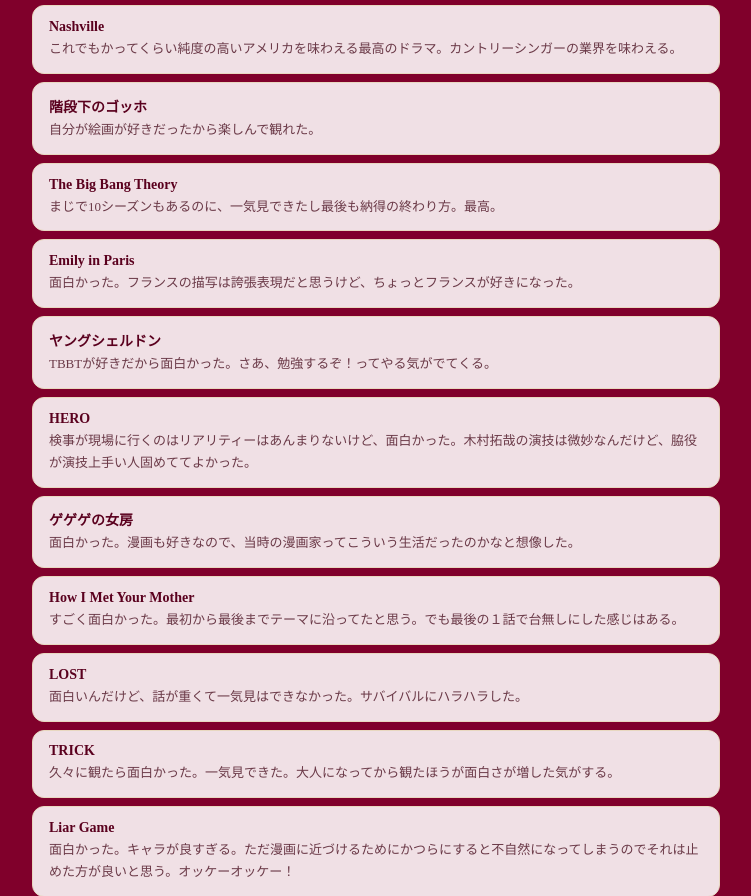
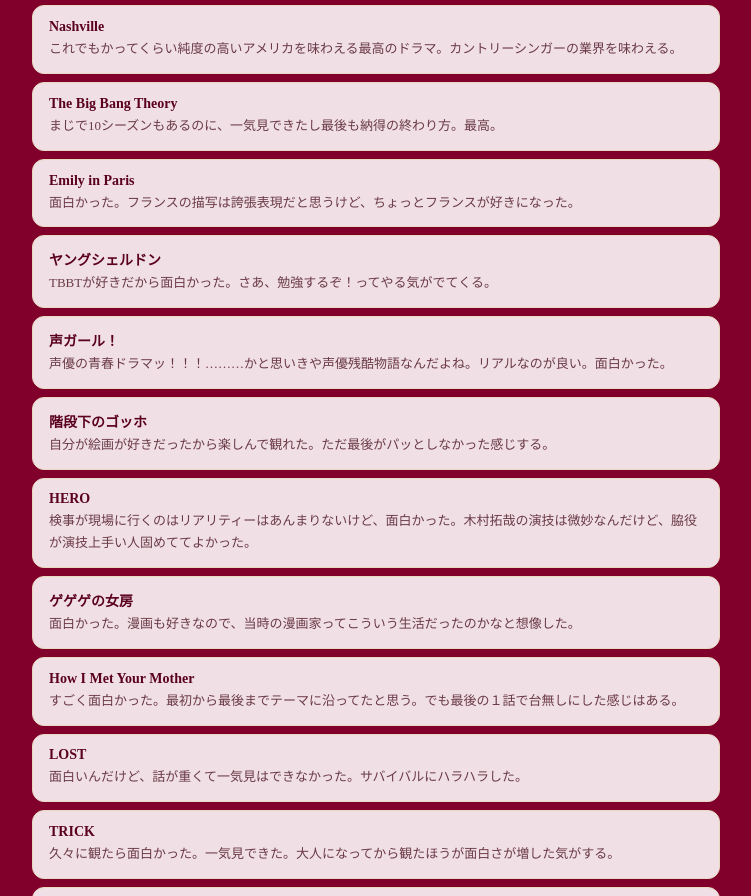
Before and after one commit to Azaleacreativeroom888/fan-drama, a plain HTML site: page ranking.html in a window 1280 px wide. Shown: the part 1088-1984 px from the top of the page, without its empty margins (264-1015 px from the left). Drawn offline with nearby package versions, Linux system fonts and the light colour scheme; a web font is replaced by a local one.

Commit message:
Update ranking.html

```diff
--- a/ranking.html
+++ b/ranking.html
@@ -164,11 +164,6 @@
     </div>
 
     <div class="review-item">
-      <div class="review-item-title">階段下のゴッホ</div>
-      <div class="review-item-text">自分が絵画が好きだったから楽しんで観れた。</div>
-    </div>
-
-    <div class="review-item">
       <div class="review-item-title">The Big Bang Theory</div>
       <div class="review-item-text">まじで10シーズンもあるのに、一気見できたし最後も納得の終わり方。最高。</div>
     </div>
@@ -181,6 +176,16 @@
     <div class="review-item">
       <div class="review-item-title">ヤングシェルドン</div>
       <div class="review-item-text">TBBTが好きだから面白かった。さあ、勉強するぞ！ってやる気がでてくる。</div>
+    </div>
+
+    <div class="review-item">
+      <div class="review-item-title">声ガール！</div>
+      <div class="review-item-text">声優の青春ドラマッ！！！………かと思いきや声優残酷物語なんだよね。リアルなのが良い。面白かった。</div>
+    </div>
+
+    <div class="review-item">
+      <div class="review-item-title">階段下のゴッホ</div>
+      <div class="review-item-text">自分が絵画が好きだったから楽しんで観れた。ただ最後がパッとしなかった感じする。</div>
     </div>
 
     <div class="review-item">
```
